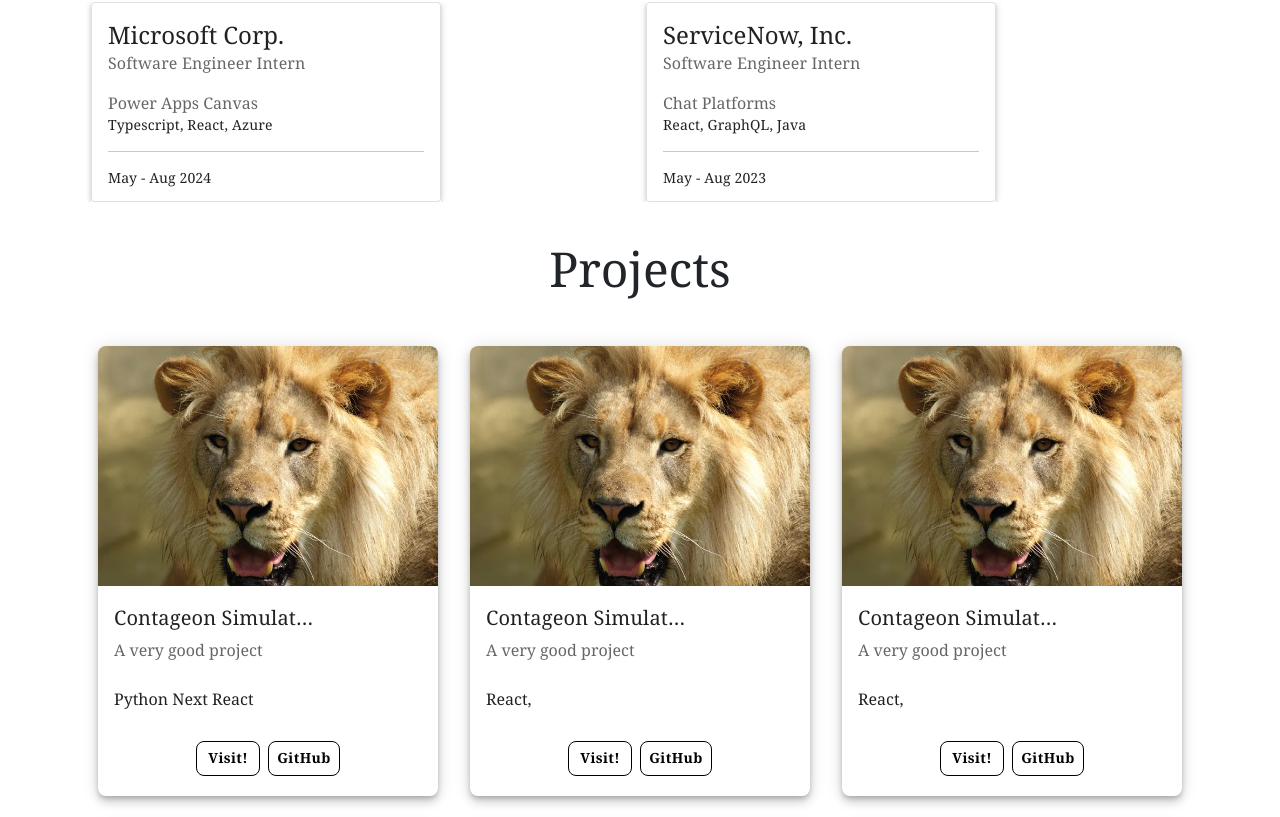
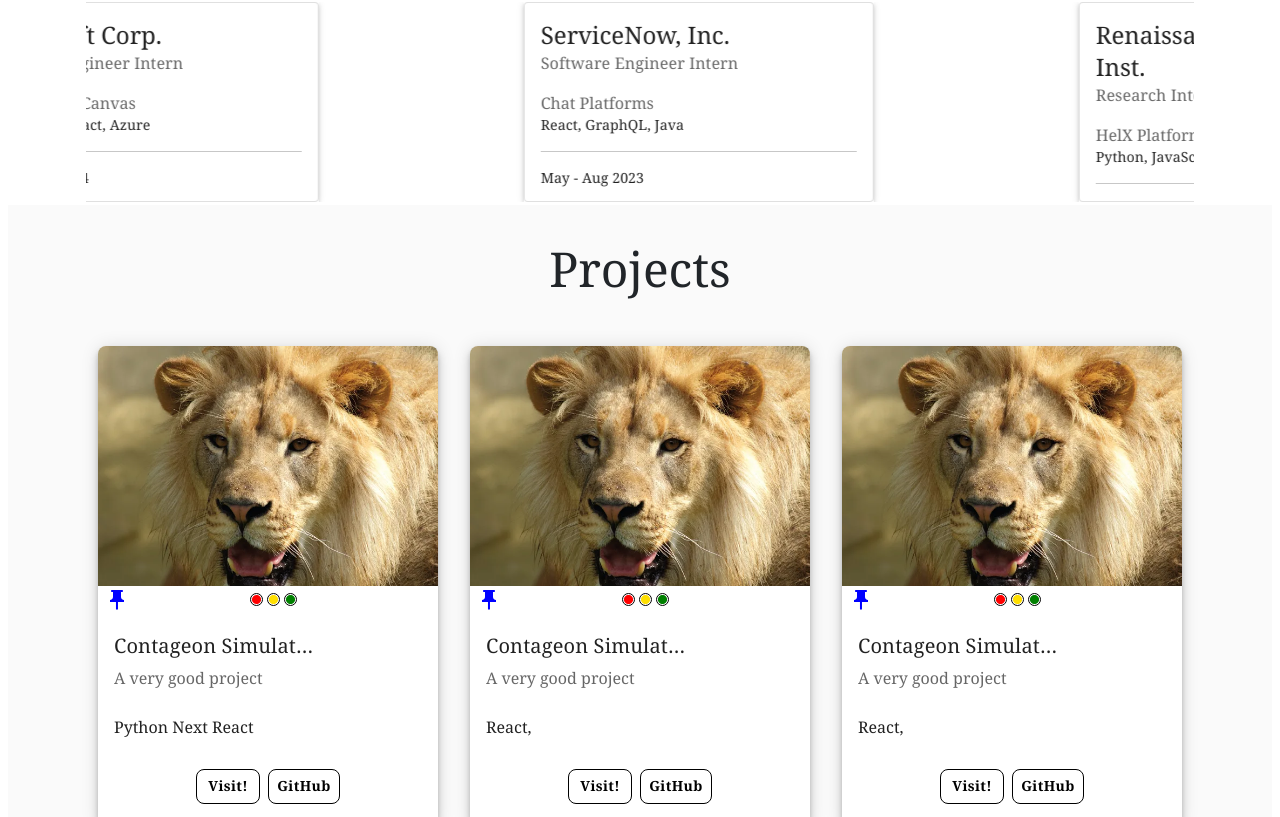
Before and after one commit to wokwen/website, a React (Create React App) app in the folder frontend/: page / in a window 1280 px wide. Shown: the part 991-1808 px from the top of the page. Built offline with nearby package versions, Linux system fonts and the light colour scheme.

Commit message:
Experience component (#11)
* Make footer background color same as about

* Rework experience slider

* Complete styling for project cards

```diff
--- a/frontend/src/components/cards/ProjectCard.jsx
+++ b/frontend/src/components/cards/ProjectCard.jsx
@@ -1,42 +1,71 @@
-import * as React from 'react';
+import React, {useEffect } from 'react';
 import Card from '@mui/material/Card';
 import CardActions from '@mui/material/CardActions';
 import CardContent from '@mui/material/CardContent';
 import CardMedia from '@mui/material/CardMedia';
+import CircleIcon from '@mui/icons-material/Circle';
 import Button from '@mui/material/Button';
 import Typography from '@mui/material/Typography';
+import PushPinIcon from '@mui/icons-material/PushPin';
 import lion from '../../images/lion.png';
 
 export default function ProjectCard(props) {
+  const handleMouseOver = () => {
+    const pin = document.getElementById(`${props.id}`);
+    if (pin) {
+      pin.style.display = 'none';
+    }
+  };
+
+  const handleMouseLeave = () => {
+    const pin = document.getElementById(`${props.id}`);
+    if (pin) {
+      pin.style.display = 'inline';
+    }
+  };
+
   return (
-    <Card sx={{ width: 340, height: 450, boxShadow: 6, margin: 2, borderRadius: '8px' }}>
+    <Card
+      sx={{
+        width: 340,
+        height: 480,
+        boxShadow: 6,
+        margin: 2,
+        borderRadius: '8px',
+        ':hover': {
+          boxShadow: 20,
+          zIndex: 70
+        },
+      }}
+      onMouseOver={handleMouseOver}
+      onMouseLeave={handleMouseLeave}
+    >
       <CardMedia
         sx={{ height: 240 }}
         image={ lion }
         title={ props.title }
       />
+      <div className="pin-section">
+        <div className="pin">
+          <PushPinIcon id={`${props.id}`} sx={{ color: 'blue' }} />
+        </div>
+        <div className="circles-container">
+          <CircleIcon sx={{ color: 'red', fontSize: 'small', margin: '3px 2px', border: '1px solid black', borderRadius: '50%' }} />
+          <CircleIcon sx={{ color: '#ffdf00', fontSize: 'small', margin: '0 2px', border: '1px solid black', borderRadius: '50%' }} />
+          <CircleIcon sx={{ color: 'green', fontSize: 'small', margin: '0 2px', border: '1px solid black', borderRadius: '50%' }} />
+        </div>
+      </div>
+
       <CardContent>
         <Typography
-          sx={{
-            overflow: 'hidden',
-            textOverflow: 'ellipsis',
-            whiteSpace: 'nowrap',
-            width: '200px'
-          }}
+          sx={{ overflow: 'hidden', textOverflow: 'ellipsis', whiteSpace: 'nowrap', width: '200px' }}
           gutterBottom
           variant="h6" component="div"
         >
           { props.title }
         </Typography>
         <Typography
-          sx={{
-            display: '-webkit-box',
-            overflow: 'hidden',
-            WebkitBoxOrient: 'vertical',
-            WebkitLineClamp: 2,
-            lineHeight: '1.2em',
-            height: '2.4em',
-          }}
+          sx={{ display: '-webkit-box', overflow: 'hidden', WebkitBoxOrient: 'vertical', WebkitLineClamp: 2, lineHeight: '1.2em', height: '2.4em', }}
           variant="body3"
           color="text.secondary"
           component="div"
@@ -44,13 +73,7 @@ export default function ProjectCard(props) {
           { props.description }
         </Typography>
         <Typography
-          sx={{
-            marginTop: '8px',
-            overflow: 'hidden',
-            textOverflow: 'ellipsis',
-            whiteSpace: 'nowrap',
-            width: '200px'
-          }}
+          sx={{ marginTop: '8px', overflow: 'hidden', textOverflow: 'ellipsis', whiteSpace: 'nowrap', width: '200px' }}
           gutterBottom
           variant="body3" component="div"
         >
--- a/frontend/src/components/footer/Footer.css
+++ b/frontend/src/components/footer/Footer.css
@@ -2,6 +2,7 @@
     display: flex;
     align-items: center;
     justify-content: center;
+    font-weight: 550;
     background-color: rgb(250, 250, 250);
     height: 30px;
 }
--- a/frontend/src/components/footer/Footer.jsx
+++ b/frontend/src/components/footer/Footer.jsx
@@ -1,10 +1,22 @@
-import React from "react";
+import React, { useState, useEffect } from "react";
 import './Footer.css';
 
+const initialDate = new Date().getFullYear();
+
 function Footer() {
+    const [date, setDate] = useState(initialDate);
+
+    useEffect(() => {
+        const timeout = setTimeout(() => {
+            const newDate = new Date().getFullYear();
+            setDate(newDate)
+        });
+        return () => clearTimeout(timeout);
+    }, [date]);
+
     return (
         <div id="footer">
-            <p>Made with 💙 by Wisdom</p>
+            <p>Made from scratch with 💙 by Wisdom &copy; {date}</p>
         </div>
     );
 }
--- a/frontend/src/components/projects/Projects.css
+++ b/frontend/src/components/projects/Projects.css
@@ -1,6 +1,7 @@
 #projects {
     padding: 1rem;
     margin: 0.5rem;
+    background-color: rgb(250, 250, 250);
 }
 
 .cards {
@@ -8,18 +9,7 @@
     display: flex;
     justify-content: center;
     align-items: center;
-    margin: 30px;
-}
-
-.card {
     margin: 2rem;
-    width: 350px;
-    height: 300px;
-    border-radius: 5px;
-}
-
-.card :hover{
-    box-shadow: 0 5px 5px green;
 }
 
 h1 {
@@ -32,9 +22,8 @@ h1 {
     color: #0d6efd;
 }
 
-
 .card-img-top {
-    height: 300px;
+    height: 250px;
 }
 
 .card-body {
@@ -50,3 +39,24 @@ h1 {
     display: flex;
     justify-content: center;
 }
+
+.pin-section {
+    align-items: center;
+    justify-content: center;
+    display: flex;
+    padding: 2px;
+}
+
+.circles-container {
+    width: 90%;
+    display: flex;
+    align-items: center;
+    justify-content: center;
+}
+
+.pin {
+    width: 3%;
+    display: flex;
+    align-items: center;
+    justify-content: center;
+}
--- a/frontend/src/components/projects/Projects.jsx
+++ b/frontend/src/components/projects/Projects.jsx
@@ -16,7 +16,7 @@ function Projects() {
                     <div key={index} className="project-card">
                         <ProjectCard  {...project}/>
                     </div>
-                ))};
+                ))}
             </div>
         </div>
     );
--- a/frontend/src/data/projects.js
+++ b/frontend/src/data/projects.js
@@ -1,52 +1,72 @@
+const deployment_types = {
+    youtube: 'Youtube',
+    website: 'Website',
+    undeployed: 'Not deployed'
+}
+
 const projects = [
     {
+        id: 1,
         title: "Contageon Simulation",
         url: "Sample Description",
         description: "A very good project",
         built_with: ['Python ', 'Next ', 'React '],
         media_type: 'video',
+        deployment_type: deployment_types.youtube
     },
     {
+        id: 2,
         title: "Contageon Simulation",
         url: "",
         description: "A very good project",
         built_with: ['React, '],
         media_type: 'video',
+        deployment_type: deployment_types.undeployed
     },
     {
+        id: 3,
         title: "Contageon Simulation",
         url: "",
         description: "A very good project",
         built_with: ['React, '],
         media_type: 'video',
+        deployment_type: deployment_types.undeployed
     },
     {
+        id: 4,
         title: "Contageon Simulation",
         url: "",
         description: "A very good project that can lead to great things in life asd thweojowsdf aweohwoi waoihnjweof wfo iqa wefrwfew ",
         built_with: ['React, '],
         media_type: 'video',
+        deployment_type: deployment_types.website
     },
     {
+        id: 5,
         title: "Contageon Simulation",
         url: "",
         description: "A very good project",
         built_with: ['Express, ', 'React ', 'MongoDB '],
         media_type: 'video',
+        deployment_type: deployment_types.website
     },
     {
+        id: 6,
         title: "Contageon Simulation",
         url: "",
         description: "A very good project",
         built_with: ['React, '],
         media_type: 'video',
+        deployment_type: deployment_types.youtube
     },
     {
+        id: 7,
         title: "Contageon Simulation",
         url: "",
         description: "A very good project",
         built_with: ['React, '],
         media_type: 'video',
+        deployment_type: deployment_types.undeployed
     }
 ]
 
```
